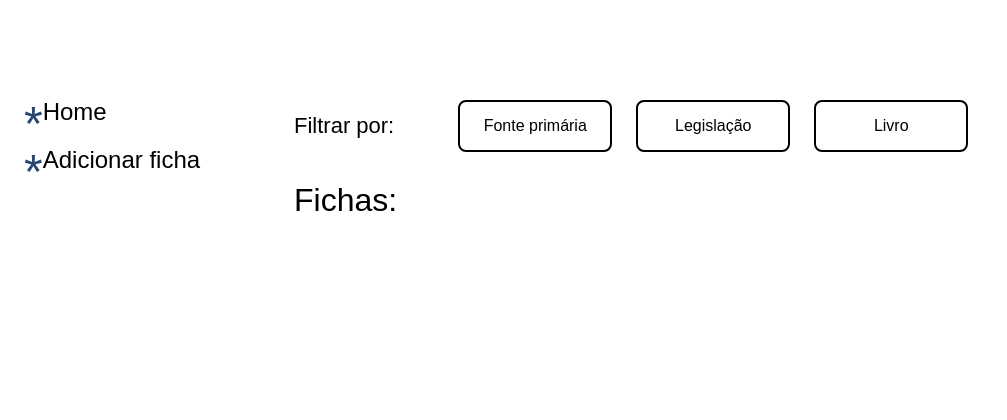
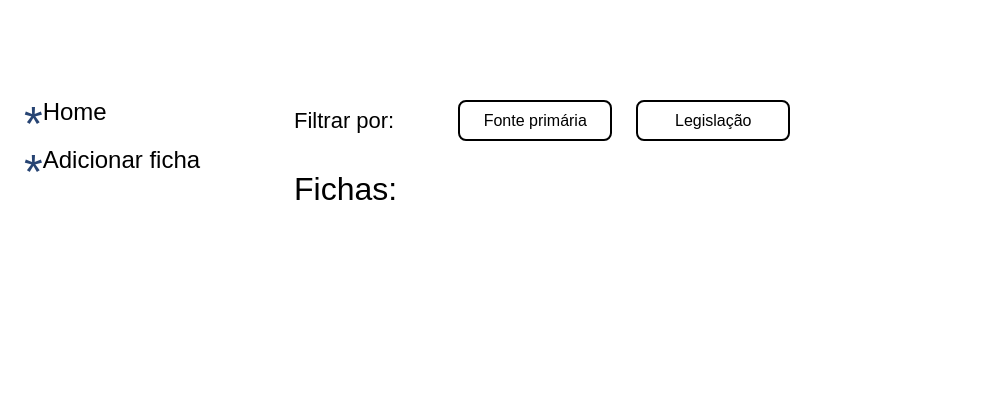
Before and after one commit to luizazevedo43/projeto_ufpr, a Django app: page / in a window 1280 px wide. Shown: the part 126-546 px from the top of the page, without its empty margins (0-1007 px from the left). Run offline with Django 4.2, Linux system fonts and the light colour scheme; data that the repository does not hold is empty.

```diff
--- a/templates/catalogo/index.html
+++ b/templates/catalogo/index.html
@@ -7,7 +7,7 @@
                     <ul class="tags__lista">
                         <a class="tags__tag" href="{% url 'filtro' 'FICHA PRIMARIA' %}">Fonte primária</a>
                         <a class="tags__tag" href="{% url 'filtro' 'LEGISLACAO' %}">Legislação</a>
-                        <a class="tags__tag" href="{% url 'filtro' 'LIVRO' %}">Livro</a>
+                        <!--<a class="tags__tag" href="{% url 'filtro' 'LIVRO' %}">Livro</a> -->
                     </ul>
                 </section>
                 <section class="galeria">
```
